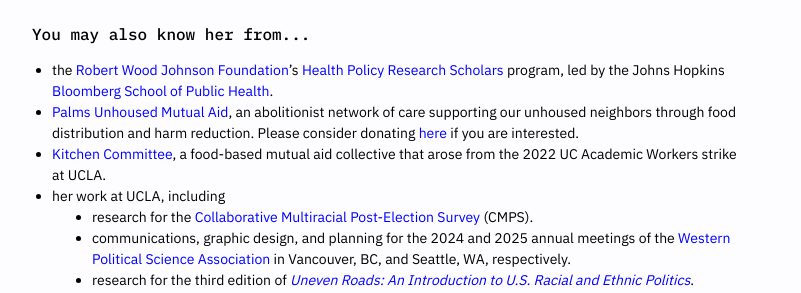
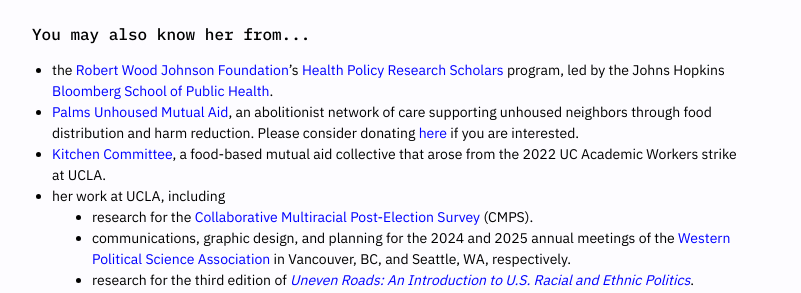
Before and after one commit to samyuc/samyuc.github.io, a Jekyll site: the page built from index.html, in a window 1280 px wide. Shown: the part 253-546 px from the top of the page, without its empty margins (238-1039 px from the left). Built offline with Jekyll 4.4.1, drawn with Linux system fonts in a browser that asks for light colours.

Commit message:
fixed typo

```diff
--- a/index.html
+++ b/index.html
@@ -9,7 +9,7 @@
 <section>You may also know her from...</section>
 <ul><dl><dt>
 <dt><li>the <a href="https://www.rwjf.org/">Robert Wood Johnson Foundation</a>’s <a href="https://healthpolicyresearch-scholars.org/scholars/samyu-comandur/">Health Policy Research Scholars</a> program, led by the Johns Hopkins <a href="https://publichealth.jhu.edu/">Bloomberg School of Public Health</a>.</li>
-<dt><li> <a href="https://palmsunhousedmutualaid.org/">Palms Unhoused Mutual Aid</a>, an abolitionist network of care supporting our unhoused neighbors through food distribution and harm reduction. Please consider donating <a href="https://hcb.hackclub.com/donations/start/palms-unhoused-mutual-aid">here</a> if you are interested.
+<dt><li> <a href="https://palmsunhousedmutualaid.org/">Palms Unhoused Mutual Aid</a>, an abolitionist network of care supporting unhoused neighbors through food distribution and harm reduction. Please consider donating <a href="https://hcb.hackclub.com/donations/start/palms-unhoused-mutual-aid">here</a> if you are interested.
 <dt><li> <a href="https://www.instagram.com/kitchencommittee/">Kitchen Committee</a>, a food-based mutual aid collective that arose from the 2022 UC Academic Workers strike at UCLA.
 <dt><li>her work at UCLA, including
 <dd><li>research for the <a href="https://cmpsurvey.org/"> Collaborative Multiracial Post-Election Survey</a> (CMPS).</li></dd>
```
Also changed, not shown: 1 other file.
